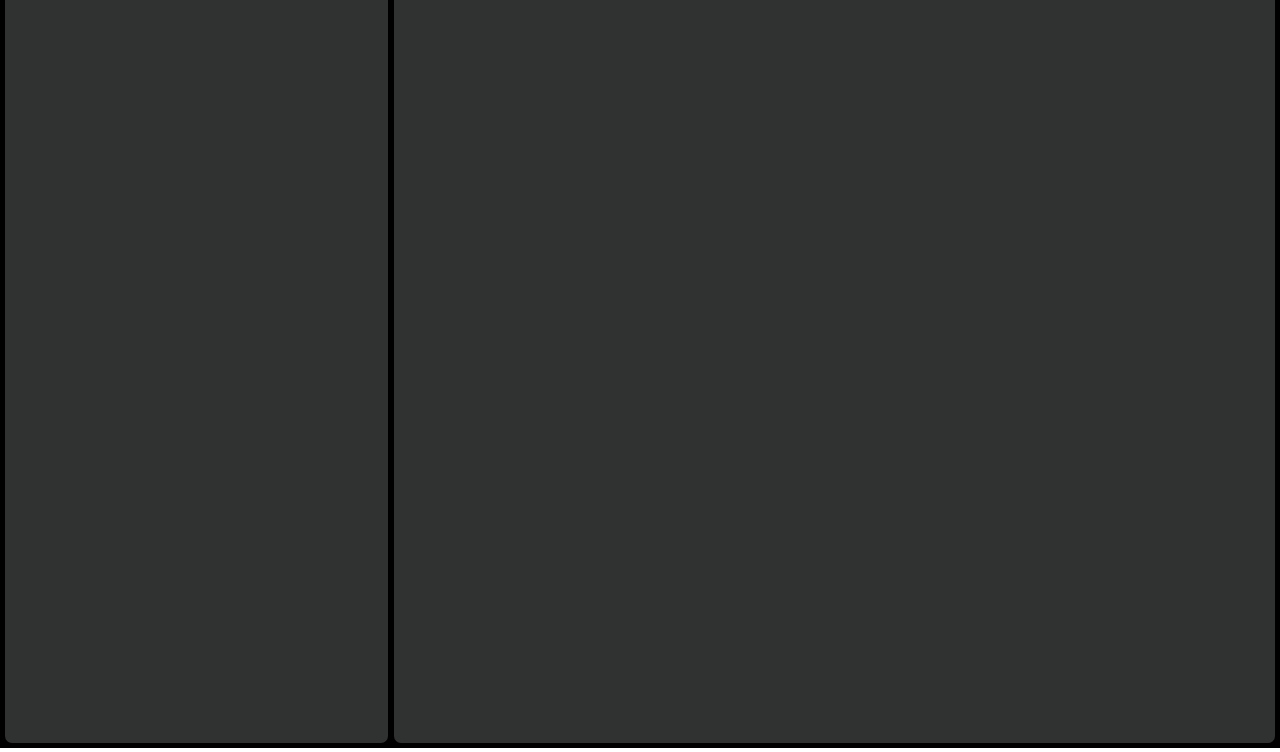
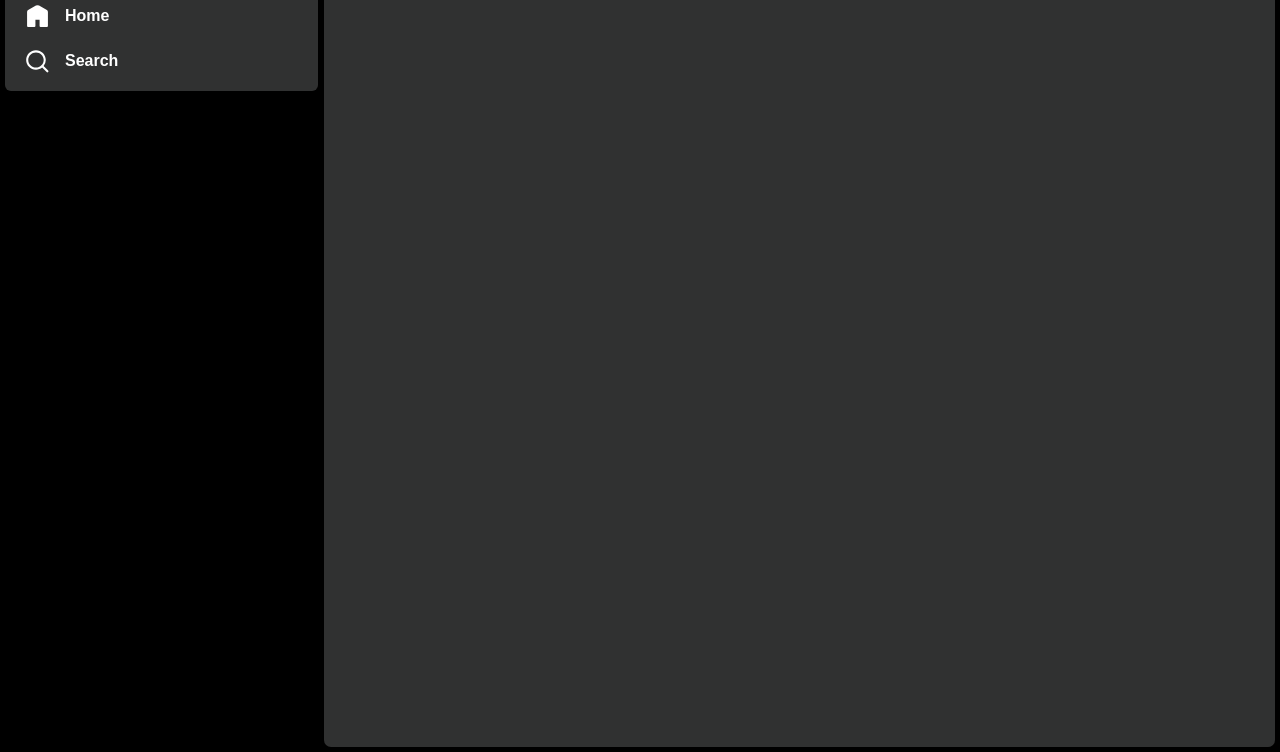
Before and after one commit to Abhinaythakur4203/Spotify.app, a plain HTML site: page index.html in a window 1280 px wide. Shown: the part 64-816 px from the top of the page. Drawn offline with Linux system fonts and the light colour scheme.

Commit message:
styling left section

```diff
--- a/index.html
+++ b/index.html
@@ -5,10 +5,20 @@
     <meta name="viewport" content="width=device-width, initial-scale=1.0">
     <title>Document</title>
     <link rel="stylesheet" href="style.css">
+    <link rel="stylesheet" href="left.css">
 </head>
 <body>
     <div class="container">
-        <div class="left border" >vv</div>
+        <div class="left border" >
+            <div class="home">
+                <span><img src="svg/logo (1).svg" alt=""></span>
+                <span id="home"><img src="svg/home.svg" alt="">Home</span>
+                <span id="search"><img src="svg/search.svg" alt="">Search</span>
+            </div>
+        </div>
+
+
+
         <div class="right border">vfv</div>
 
     </div>
--- /dev/null
+++ b/left.css
@@ -0,0 +1,38 @@
+:root {
+    --content: #303131;
+    --white: #ffffff;
+
+}
+
+.home {
+    background-color: var(--content);
+    height: 150px;
+    width: 100%;
+    border-radius: 6px;
+    border: none;
+    display: flex;
+    justify-content: center;
+    flex-direction: column;
+    gap: 20px;
+    font-size: 16px;
+    font-weight: 700;
+
+
+
+
+}
+
+span img {
+    height: 25px;
+    padding-left: 20px;
+
+    filter: invert(1);
+
+}
+
+span{
+    display: flex;
+
+    align-items: center;
+    gap: 15px;
+}
--- a/style.css
+++ b/style.css
@@ -7,6 +7,7 @@
 * {
     margin: 0;
     padding: 0;
+    font-family: sans-serif;
 }
 
 .container {
@@ -21,19 +22,19 @@
 }
 
 .left {
-    background-color: var(--content);
-    width: 30vw;
+    /* background-color: var(--content); */
+    width: 25vw;
     height: 99vh;
     color: var(--white);
-    padding: 5px;
+    /* padding: 5px */
 
 }
 
 .right {
     background-color: var(--content);
-    width: 70vw;
+    width: 75vw;
     height: 99vh;
-    padding: 5px;
+    padding: 7px;
 }
 
 .border {
```
